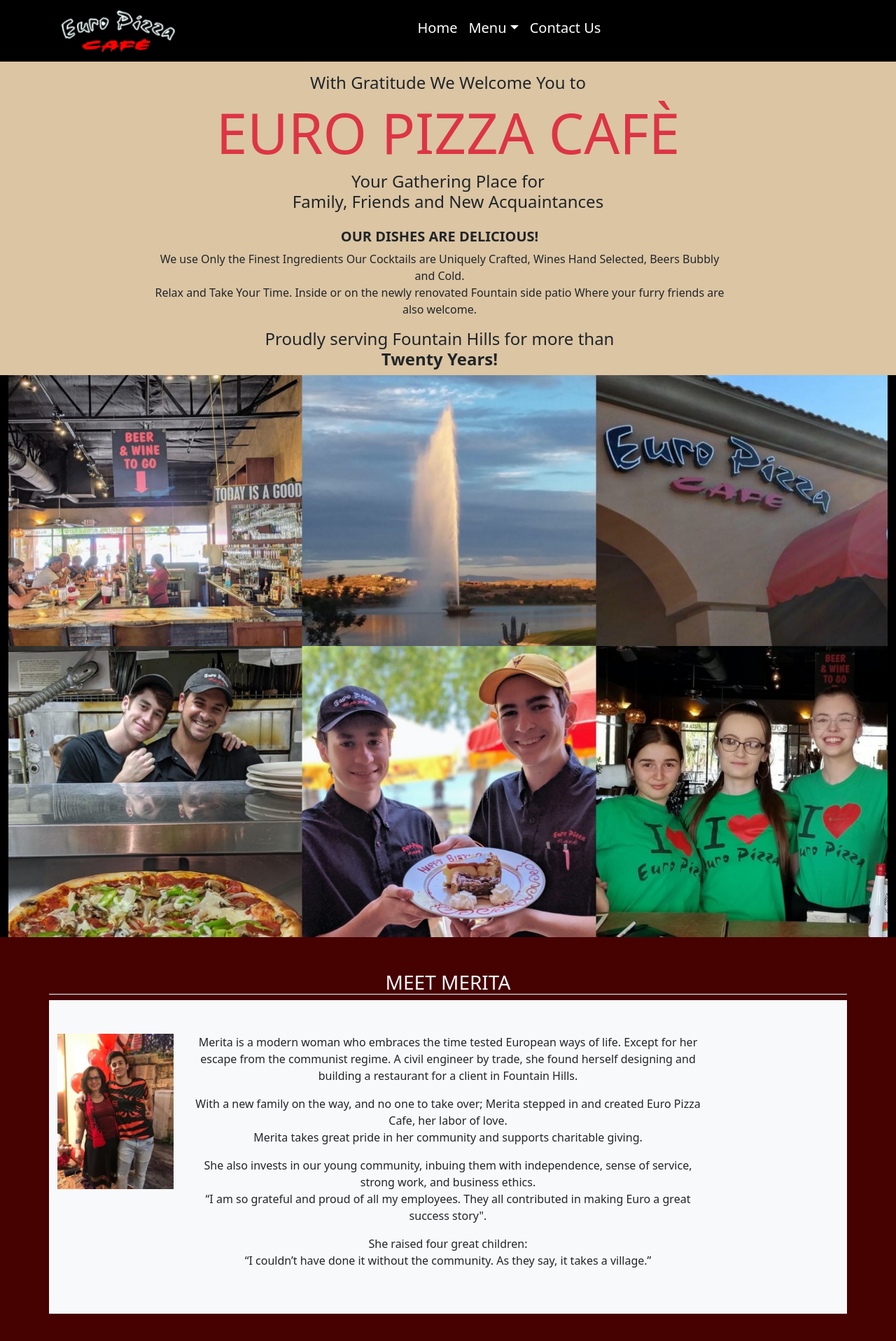
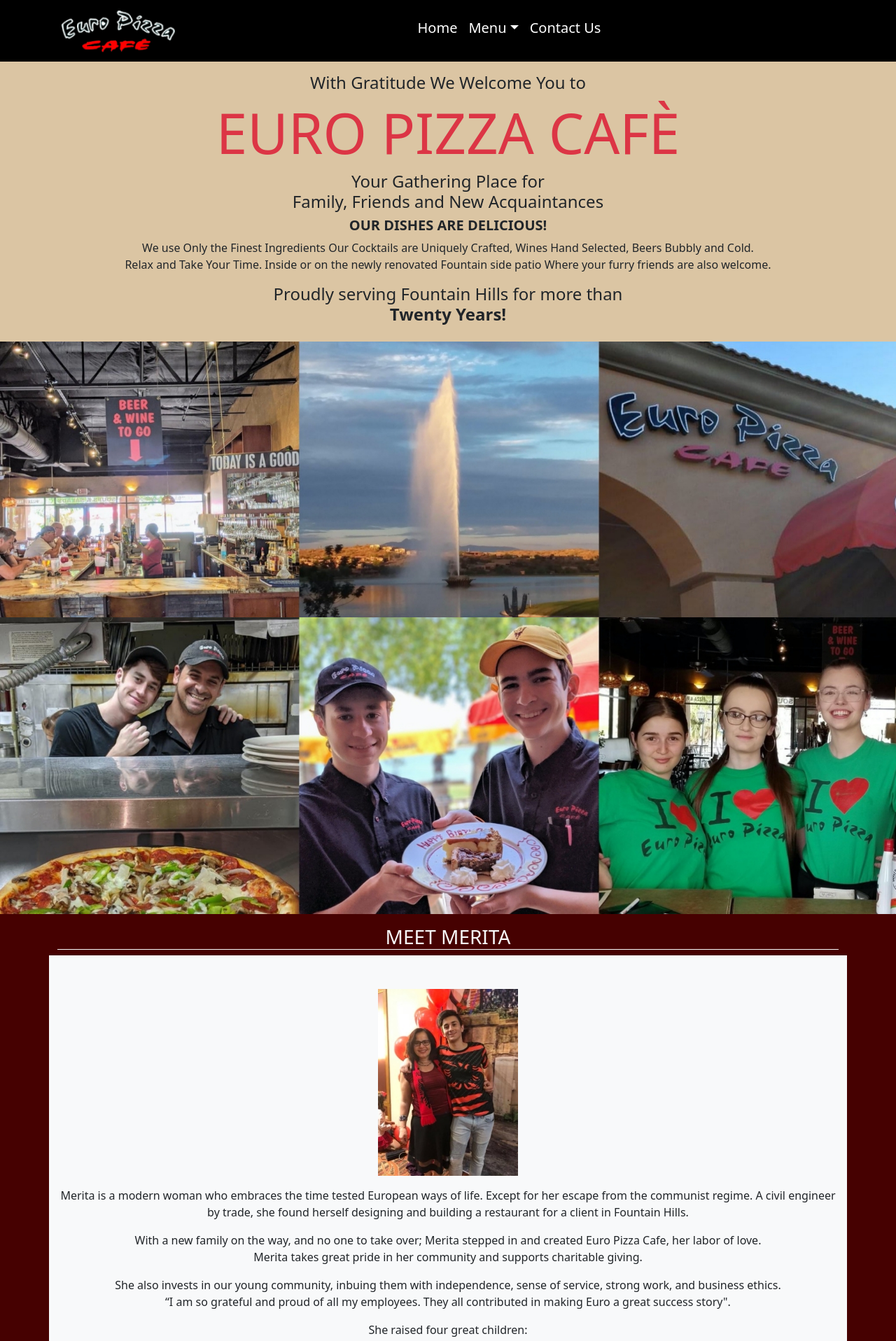
Before and after one commit to Ethan25Irvine/Euro-Pizza-Cafe, a React (Create React App) app in the folder euro-pizza/: page /#/ in a window 1280 px wide. Shown: the top 1916 px of the page at 70% size. Built offline with nearby package versions, Linux system fonts and the light colour scheme.

Commit message:
Added no gutters to imagesto get edge to edge design

```diff
--- a/euro-pizza/src/pages/home/home.js
+++ b/euro-pizza/src/pages/home/home.js
@@ -14,8 +14,9 @@
 function Home() {
 
   return (
-    <div id="header" className="container-fluid">
-      <div className="row tan text-center ">
+    <div id="" className="">
+      <div className="row tan text-center g-0">
+        <div className="col">
           <div className="py-3 text-dark ">
             <h4>With Gratitude We Welcome You to</h4>
             <h4></h4>
@@ -24,14 +25,20 @@
             <h4 className="text-dark">Your Gathering Place for {<br />}
               Family, Friends and
             New Acquaintances</h4>
+
+            <p className="text-dark h5"><strong>OUR DISHES ARE DELICIOUS!</strong></p>
+          <p className="text-dark ">We use Only the Finest Ingredients Our Cocktails are Uniquely Crafted, Wines Hand Selected, Beers Bubbly and Cold. {<br />}Relax and Take Your Time. Inside or on the newly renovated Fountain side patio Where your furry friends are also welcome.</p>
+          <p className="text-dark h4 ">Proudly serving Fountain Hills for more than {<br />}<strong>Twenty Years!</strong></p>
           </div>
-        <div className="row tan text-center">
+        </div>
+      </div>
+      {/* <div className="row tan text-center no-gutters">
+        <div className="col">
           <p className="text-dark h5"><strong>OUR DISHES ARE DELICIOUS!</strong></p>
           <p className="text-dark col-lg-8 offset-lg-2 col-md-10 offset-md-1 col-sm-12  col-12">We use Only the Finest Ingredients Our Cocktails are Uniquely Crafted, Wines Hand Selected, Beers Bubbly and Cold. {<br />}Relax and Take Your Time. Inside or on the newly renovated Fountain side patio Where your furry friends are also welcome.</p>
-          {/* <p className="text-dark col-lg-8 offset-lg-2 col-md-10 offset-md-1 col-sm-12  col-12">Relax and Take Your Time. Inside or on the newly renovated Fountain side patio Where your furry friends are also welcome.</p> */}
           <p className="text-dark col-lg-8 offset-lg-2 col-md-10 offset-md-1 col-sm-12  col-12 h4 ">Proudly serving Fountain Hills for more than {<br />}<strong>Twenty Years!</strong></p>
         </div>
-      </div>
+      </div> */}
       {/* <div className="row black">
         <div className="carousel slide" data-bs-ride="carousel">
           <div className="carousel-inner">
@@ -62,23 +69,31 @@
         </div>
       </div> */}
 
-      <div className="row black">
-        <img className="mx-auto d-block" src={Collage}></img>
-      </div>
-      <div className="row black">
+      <div className="row black g-0">
+        <div className="col">
+          <img className="img-fluid mx-auto d-block" src={Collage}></img>
           <img className="img-fluid mx-auto d-block" src={Employee}></img>
         </div>
+      </div>
+      {/* <div className="row black no-gutters">
+        <div className="col">
+          <img className="img-fluid mx-auto d-block" src={Employee}></img>
+        </div>
+      </div> */}
 
 
-      <div className="container py-5 text-center">
+      <div className="container py-3 text-center">
         <div className="row">
+          <div className="col">
             <p className="h3 text-center border-bottom text-light border-light">MEET MERITA</p>
           </div>
+        </div>
         <div className="row bg-light">
-          <div className="col-lg-2 col-md-2">
+          <div className="col">
+            <div className="">
               <img className="img-fluid pt-5 mx-auto d-block" src={Merita}></img>
             </div>
-          <div className=" col-lg-8 col-md-8 py-5 text-dark bd-black">
+            <div className=" py-3 text-dark bd-black">
               <p className="">Merita is a modern woman who embraces the time tested European ways of life. Except for her escape from the communist regime. A civil engineer by trade, she found herself designing and building a restaurant for a client in Fountain Hills.</p>
               <p className="">With a new family on the way, and no one to take over; Merita stepped in and created Euro Pizza Cafe, her labor of love. {<br />}Merita takes great pride in her community and supports charitable giving.</p>
 
@@ -87,7 +102,7 @@
               <p className="">She raised four great children:{<br />}
                 “I couldn’t have done it without the community. As they say, it takes a village.”</p>
             </div>
-
+          </div>
         </div>
       </div>
     </div>
```
Also changed, not shown: 1 other file (tests, documents, lock files or other folders). Lines whose indentation alone changed are shown as unchanged.
